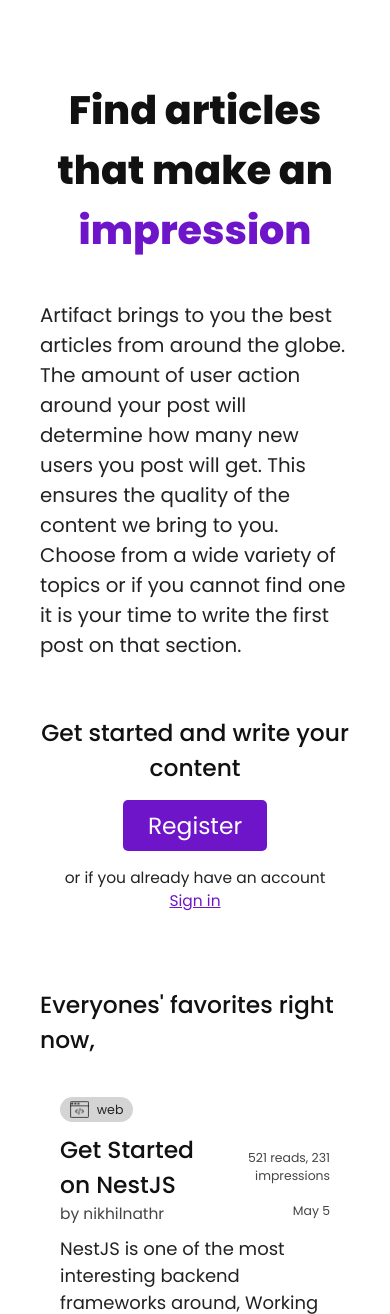
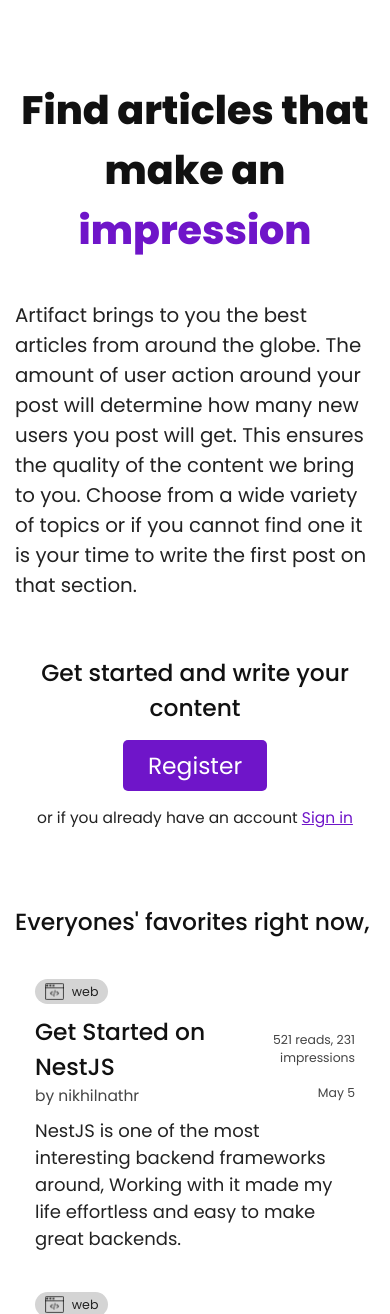
Before and after one commit to sivanandini029/artifact, a PHP site: page / in a window 390 px wide. Shown: the part 80-1394 px from the top of the page. Run offline with PHP 8.4, Linux system fonts and the light colour scheme.

Commit message:
Adjust padding for main in small screens

```diff
--- a/style/style.css
+++ b/style/style.css
@@ -224,6 +224,9 @@ body {
 
 /* small screens */
 @media (max-width: 700px) {
+    .main {
+        padding: 0 15px;
+    }
     .bottom-section {
         flex-direction: column;
     }
```
